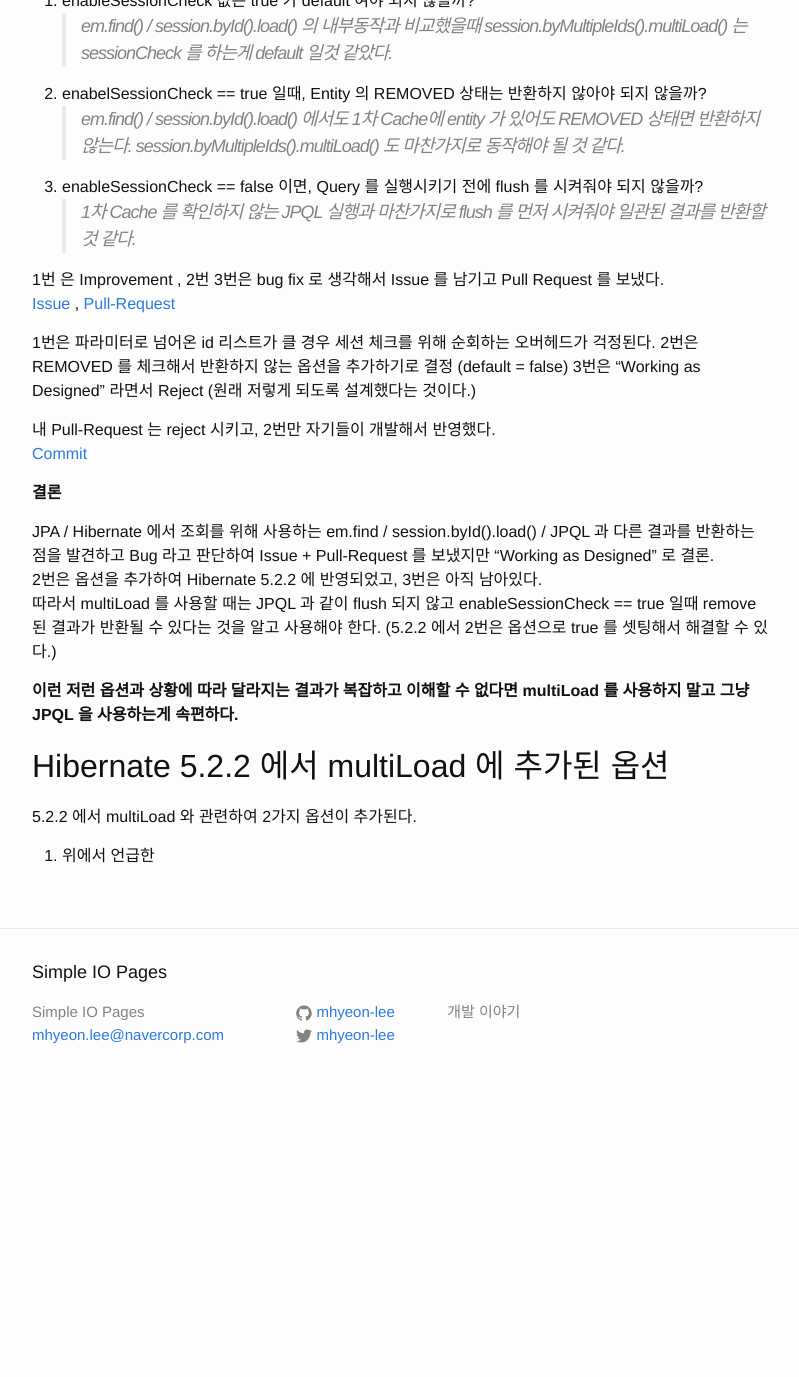
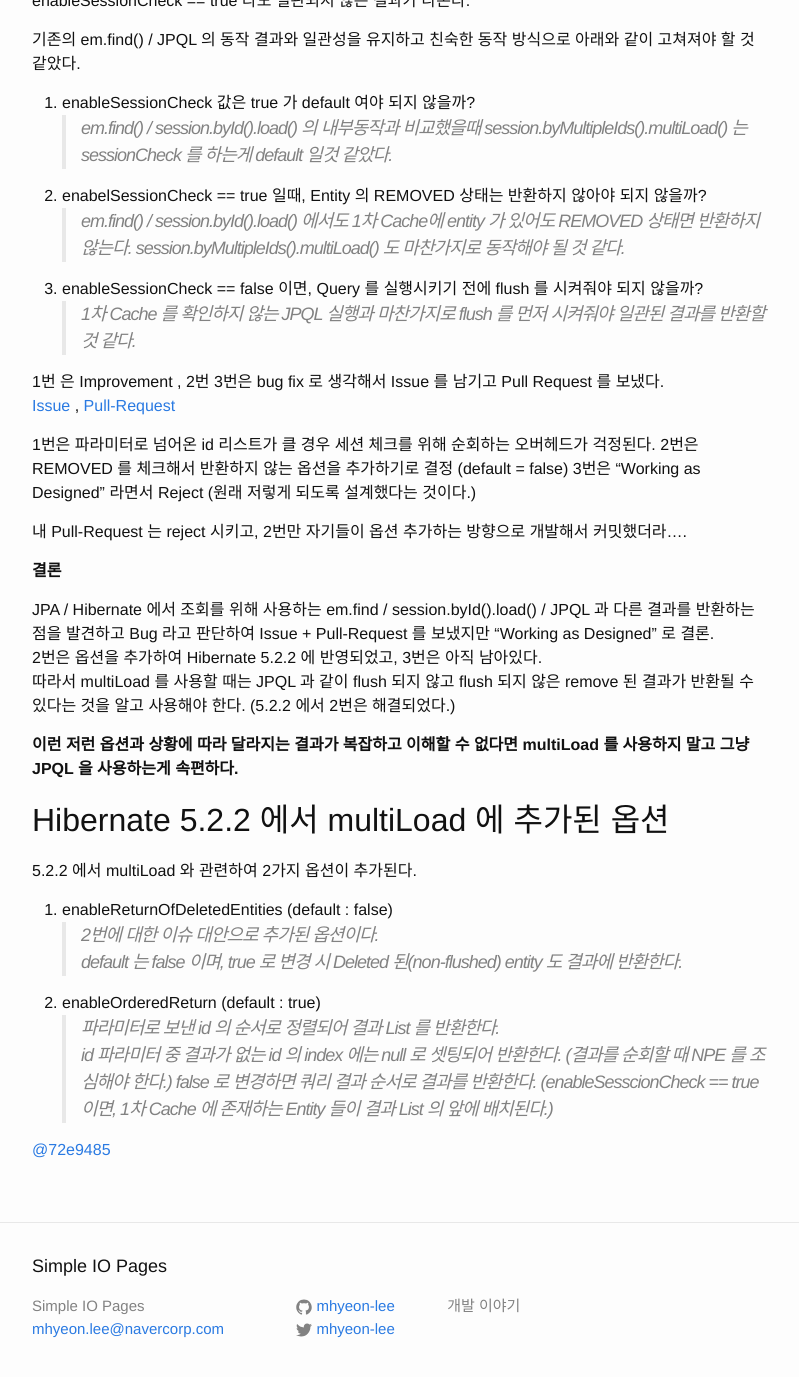
Before and after one commit to mhyeon-lee/mhyeon-lee.github.io, a Jekyll site: the page built from _posts/2016-08-05-[Hibernate] load-by-multiple-id API 를 사용할때 알아야할 것들.markdown, in a window 1280 px wide and 1400 px high, scrolled down 4167 px. Shown: the top 1377 px of the window, without its empty margins (238-1037 px from the left). Built offline with Jekyll 4.4.1, drawn with Linux system fonts in a browser that asks for light colours; before the commit the page ends 5273 px from its top, so only the background shows below that; some of the changed text lies outside the part shown.

Commit message:
Update 2016-08-05-[Hibernate] load-by-multiple-id API 를 사용할때 알아야할 것들.markdown

```diff
--- a/_posts/2016-08-05-[Hibernate] load-by-multiple-id API 를 사용할때 알아야할 것들.markdown
+++ b/_posts/2016-08-05-[Hibernate] load-by-multiple-id API 를 사용할때 알아야할 것들.markdown
@@ -6,6 +6,10 @@ categories: Hibernate
 ---
 Hibernate 5.1 Release 에 추가된 load-by-multiple-id API 는 여러가지로 유용하게 사용할 수 있다. <br />
 [Hibernate 5.1 Release](http://in.relation.to/2016/02/10/hibernate-orm-510-final-release/)
+
+이 글에 대한 결론 부터 이야기하고 내용을 풀어보겠다.
+
+**load-by-multiple-id API 는 여러 옵션에 따라서 기대되는 실행 결과가 달라진다. 그러니 옵션들과 그에 따른 영향들을 잘 모르겠으면 차라리 사용하지 말자. JPQL 로 충분하다.**
 
 아래 글에 API 에 대한 간단한 소개가 있어 이에 대한 요약과 이외에 조심해야 되는 부분, 그리고 5.2.2 에서 추가되는 옵션에 대해서 간단히 정리하고자 한다. <br /> [How to fetch muliple entities by id with Hibernate 5](http://www.thoughts-on-java.org/fetch-multiple-entities-id-hibernate/)
 
@@ -115,14 +119,14 @@ enableSessionCheck == true 라도 일관되지 않은 결과가 나온다.
 2번은 REMOVED 를 체크해서 반환하지 않는 옵션을 추가하기로 결정 (default = false)
 3번은 "Working as Designed" 라면서 Reject (원래 저렇게 되도록 설계했다는 것이다.)
 
-내 Pull-Request 는 reject 시키고, 2번만 자기들이 개발해서 반영했다. <br />
-[Commit](https://github.com/mhyeon-lee/hibernate-orm/commit/72e948514e95cbc2c7e8713a36ed461845d8c89e)
+내 Pull-Request 는 reject 시키고, 2번만 자기들이 옵션 추가하는 방향으로 개발해서 커밋했더라.... <br />
+
 
 **결론**
 
 JPA / Hibernate 에서 조회를 위해 사용하는 em.find / session.byId().load() / JPQL 과 다른 결과를 반환하는 점을 발견하고 Bug 라고 판단하여 Issue + Pull-Request 를 보냈지만 "Working as Designed" 로 결론. <br />
 2번은 옵션을 추가하여 Hibernate 5.2.2 에 반영되었고, 3번은 아직 남아있다. <br />
-따라서 multiLoad 를 사용할 때는 JPQL 과 같이 flush 되지 않고 enableSessionCheck == true 일때 remove 된 결과가 반환될 수 있다는 것을 알고 사용해야 한다. (5.2.2 에서 2번은 옵션으로 true 를 셋팅해서 해결할 수 있다.)
+따라서 multiLoad 를 사용할 때는 JPQL 과 같이 flush 되지 않고 flush 되지 않은 remove 된 결과가 반환될 수 있다는 것을 알고 사용해야 한다. (5.2.2 에서 2번은 해결되었다.)
 
 **이런 저런 옵션과 상황에 따라 달라지는 결과가 복잡하고 이해할 수 없다면 multiLoad 를 사용하지 말고 그냥 JPQL 을 사용하는게 속편하다.**
 
@@ -131,4 +135,13 @@ JPA / Hibernate 에서 조회를 위해 사용하는 em.find / session.byId().lo
 
 5.2.2 에서 multiLoad 와 관련하여 2가지 옵션이 추가된다.
 
-1. 위에서 언급한
+1. enableReturnOfDeletedEntities (default : false)
+    > 2번에 대한 이슈 대안으로 추가된 옵션이다. <br />
+    > default 는 false 이며, true 로 변경 시 Deleted 된(non-flushed) entity 도 결과에 반환한다.
+
+2. enableOrderedReturn (default : true)
+    > 파라미터로 보낸 id 의 순서로 정렬되어 결과 List 를 반환한다. <br />
+    > id 파라미터 중 결과가 없는 id 의 index 에는 null 로 셋팅되어 반환한다. (결과를 순회할 때 NPE 를 조심해야 한다.)
+    > false 로 변경하면 쿼리 결과 순서로 결과를 반환한다. (enableSesscionCheck == true 이면, 1차 Cache 에 존재하는 Entity 들이 결과 List 의 앞에 배치된다.)
+
+[@72e9485](https://github.com/mhyeon-lee/hibernate-orm/commit/72e948514e95cbc2c7e8713a36ed461845d8c89e)
```
